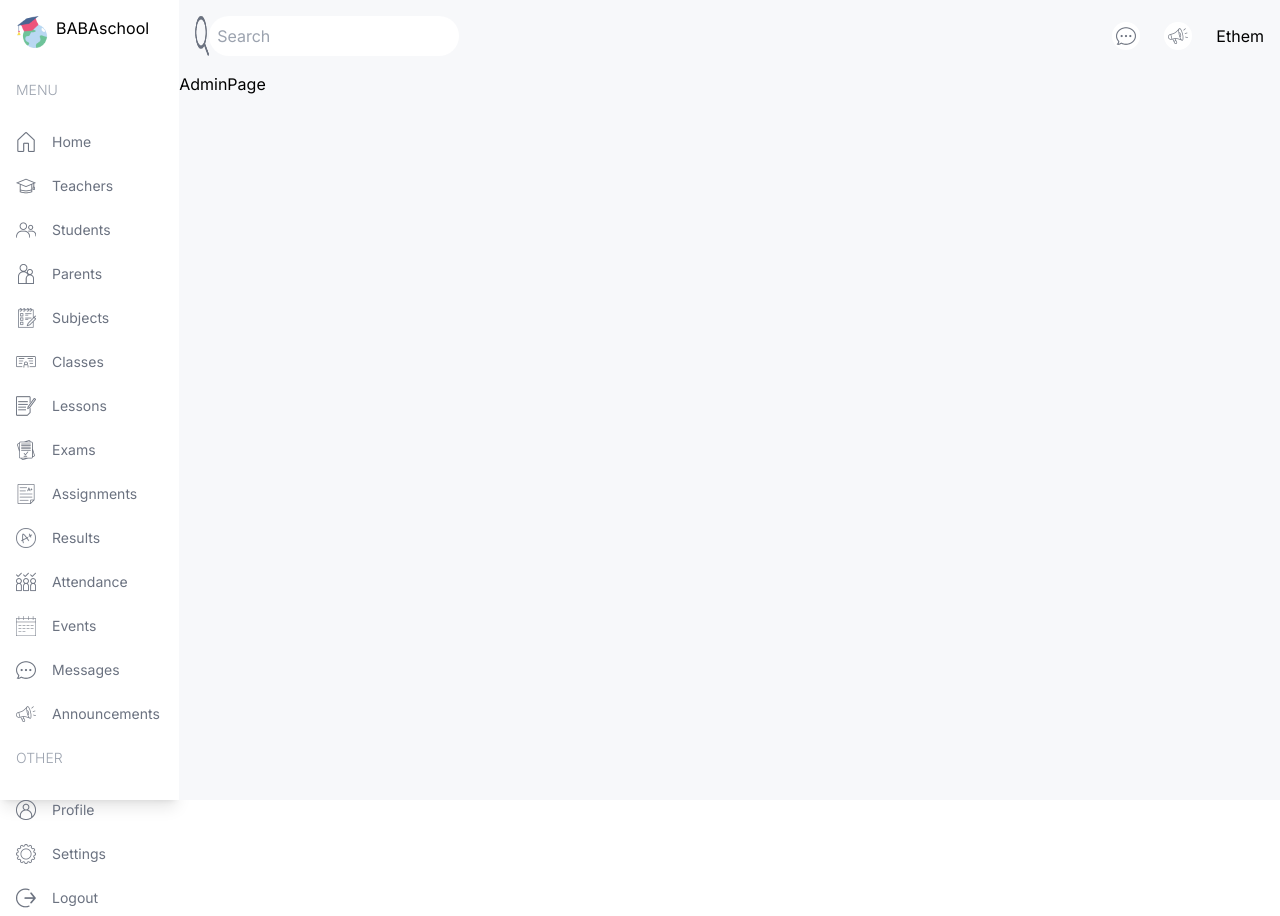
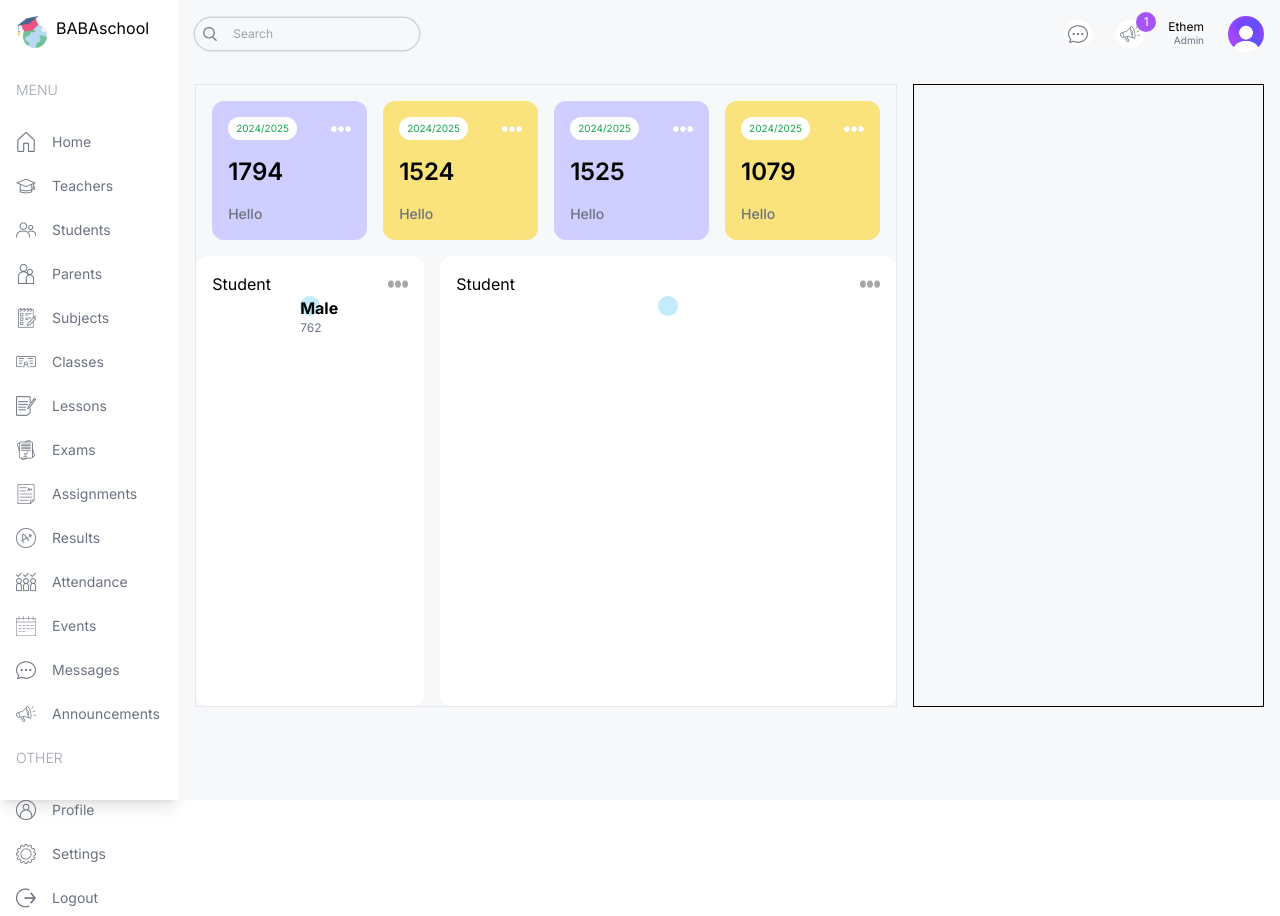
Before and after one commit to BabaVo55/Education---Web, a Next.js app: page /admin in a window 1280 px wide. Built offline with nearby package versions, Linux system fonts and the light colour scheme.

Commit message:
updates added without commitsf ffs

```diff
--- a/src/app/(dashboard)/admin/page.tsx
+++ b/src/app/(dashboard)/admin/page.tsx
@@ -1,7 +1,42 @@
+import CountChart from '@/components/CountChart'
+import UserCards from '@/components/UserCards'
 import React from 'react'
 
+
 export default function AdminPage() {
+  function rand(){
+    return Math.floor(Math.random() * 3000)
+  }
   return (
-    <div>AdminPage</div>
+    <div className='p-4 flex gap-4 flex-col md:flex-row'>
+      {/* Left */}
+      <div className="w-full lg:w-2/3 border">
+        {/* UserCards */}
+        <div className="flex gap-4 justify-between m-4 flex-wrap ">
+          <UserCards type='hello' numba={rand()} />
+          <UserCards type='hello' numba={rand()} />
+          <UserCards type='hello' numba={rand()} />
+          <UserCards type='hello' numba={rand()} />
+        </div>
+        {/* Middle Charts */}
+        <div className='flex gap-4 flex-col lg:flex-row'>
+          {/* Count Chart */}
+          <div className='w-full lg:w-1/3 h-[450px]'>
+            <CountChart count={rand()} gender='Male'/>
+          </div>
+          {/* Attendance Chart */}
+          <div className='w-full lg:w-2/3'>
+            <CountChart />
+          </div>
+
+        </div>
+        {/* Bottom Charts */}
+        <div className="lg:-w-2/3"></div>
+      </div>
+      {/* Right */}
+      <div className="w-full lg:w-1/3 border border-black">
+
+      </div>
+    </div>
   )
 }
--- /dev/null
+++ b/src/components/CountChart.tsx
@@ -0,0 +1,93 @@
+'use client';
+import React from 'react'
+import Image from 'next/image';
+import { RadialBarChart, RadialBar, Legend, ResponsiveContainer } from 'recharts';
+
+const data = [
+  {
+    name: '18-24',
+    uv: 31.47,
+    pv: 2400,
+    fill: '#8884d8',
+  },
+  {
+    name: '25-29',
+    uv: 26.69,
+    pv: 4567,
+    fill: '#83a6ed',
+  },
+  {
+    name: '30-34',
+    uv: 15.69,
+    pv: 1398,
+    fill: '#8dd1e1',
+  },
+  {
+    name: '35-39',
+    uv: 8.22,
+    pv: 9800,
+    fill: '#82ca9d',
+  },
+  {
+    name: '40-49',
+    uv: 8.63,
+    pv: 3908,
+    fill: '#a4de6c',
+  },
+  {
+    name: '50+',
+    uv: 2.63,
+    pv: 4800,
+    fill: '#d0ed57',
+  },
+  {
+    name: 'unknow',
+    uv: 6.67,
+    pv: 4800,
+    fill: '#ffc658',
+  },
+];
+
+const style = {
+    top: '50%',
+    right: 0,
+    transform: 'translate(0, -50%)',
+    lineHeight: '24px',
+  };
+
+export default function CountChart({count, gender}:{count:number, gender:string}) {
+  return (
+    <div className='bg-white rounded-xl w-full h-full p-4'>
+        {/* TITLE */}
+        <div className="flex justify-between item-center">
+            <h1>Student</h1>
+            <Image src="/moreDark.png" alt="" width={20} height={20} />
+        </div>
+        {/* CHART */}
+        <div className="">
+            <ResponsiveContainer width="100%" height="100%">
+                <RadialBarChart cx="50%" cy="50%" innerRadius="10%" outerRadius="80%" barSize={10} data={data}>
+                  <RadialBar
+                    minAngle={15}
+                    label={{ position: 'insideStart', fill: '#fff' }}
+                    background
+                    clockWise
+                    dataKey="uv"
+                  />
+                  <Legend iconSize={10} layout="vertical" verticalAlign="middle" wrapperStyle={style} />
+                </RadialBarChart>
+            </ResponsiveContainer>
+        </div>
+        {/* BOTTOM */}
+        <div className="flex justify-center gap-16">
+            <div className='flex flex-col gap-1'>
+                <div className="w-5 h-5 bg-ethemSky rounded-full">
+
+                <h1 className='font-bold'>{gender}</h1>
+                <h2 className='text-xs text-gray-500'>{count}</h2>
+                </div>
+            </div>
+        </div>
+    </div>
+  )
+}
--- a/src/components/Navbar.tsx
+++ b/src/components/Navbar.tsx
@@ -5,21 +5,24 @@ export default function Navbar() {
   return (
     <div className='flex items-center justify-between p-4'>
       {/* SearchBar */}
-      <div className="hidden md:flex">
+      <div className="hidden md:flex items-center gap-2 text-xs rounded-full ring-[1.5px] ring-gray-300 px-2  ">
         <Image src='/search.png' alt='' width={14} height={14} />
-        <input type="text" placeholder='Search' className='rounded-full p-2 ' />
+        <input type="text" placeholder='Search' className='w-[200px] p-2 bg-transparent outline-none'  />
       </div>
       {/* Icons & User */}
-      <div className="flex items-center gap-6">
+      <div className="flex items-center gap-6 justify-end w-full">
         <div className="bg-white rounded-full w-7 h-7 flex items-center justify-center">
           <Image src='/message.png' alt="" width={20} height={20} />
         </div>
-        <div className="bg-white rounded-full w-7 h-7 flex items-center justify-center">
+        <div className="bg-white rounded-full w-7 h-7 flex items-center justify-center relative">
           <Image src='/announcement.png' alt="" width={20} height={20} />
+          <div className='absolute -top-2 -right-3 w-5 h-5 flex items-center justify-center bg-purple-500 text-white rounded-full text-xs'>1</div>
         </div>
         <div className='flex flex-col'>
-          <span>Ethem</span>
+          <span className='text-xs leading-3'>Ethem</span>
+          <span className='text-[10px] text-gray-500 text-right'>Admin</span>
         </div>
+          <Image src="/avatar.png" alt="" width={36} height={36} className='rounded-full' />
       </div>
     </div>
   )
--- /dev/null
+++ b/src/components/UserCards.tsx
@@ -0,0 +1,14 @@
+import React from 'react'
+import Image from 'next/image'
+export default function UserCards({type, numba}:{type:string, numba:number}) {
+  return (
+    <div className='rounded-xl odd:bg-ethemPurple even:bg-ethemYellow p-4 flex-1 '>
+      <div className='flex justify-between items-center'>
+        <span className='text-[10px] bg-white px-2 py-1 rounded-full text-green-600'>2024/2025</span>
+        <Image src='/more.png' alt="" width={20} height={20} />
+      </div>
+      <h1 className='text-2xl font-semibold my-4'>{numba}</h1>
+      <h1 className='capitalize text-sm font-medium text-gray-500'>{type}</h1>
+    </div>
+  )
+}
--- a/tailwind.config.ts
+++ b/tailwind.config.ts
@@ -13,6 +13,14 @@ const config: Config = {
         "gradient-conic":
           "conic-gradient(from 180deg at 50% 50%, var(--tw-gradient-stops))",
       },
+      colors: {
+        ethemSky: '#C3EBFA',
+        ethemSkylIGHT: '#EDF9FD',
+        ethemPurple: '#CFCEFF',
+        ethemPurpleLight: '#f1f0ff',
+        ethemYellow: '#FAE27C',
+        ethemYellowLight: "#FEFCE8"
+      }
     },
   },
   plugins: [],
```
Also changed, not shown: package.json (+6 -5 lines), 1 other file (tests, documents, lock files or other folders).
